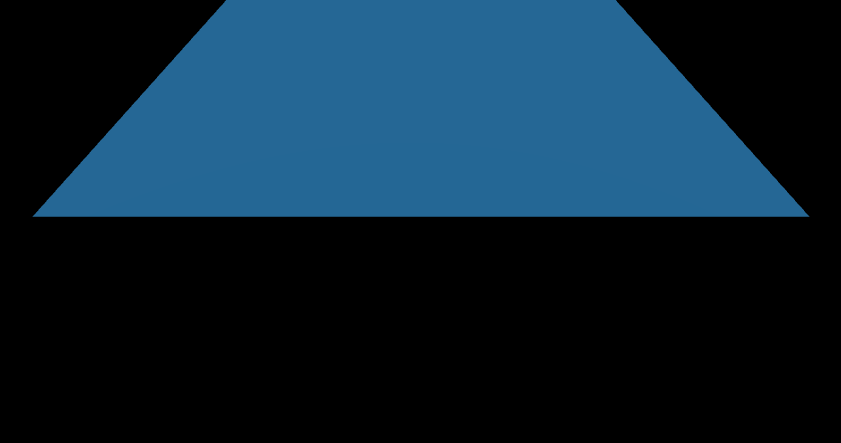
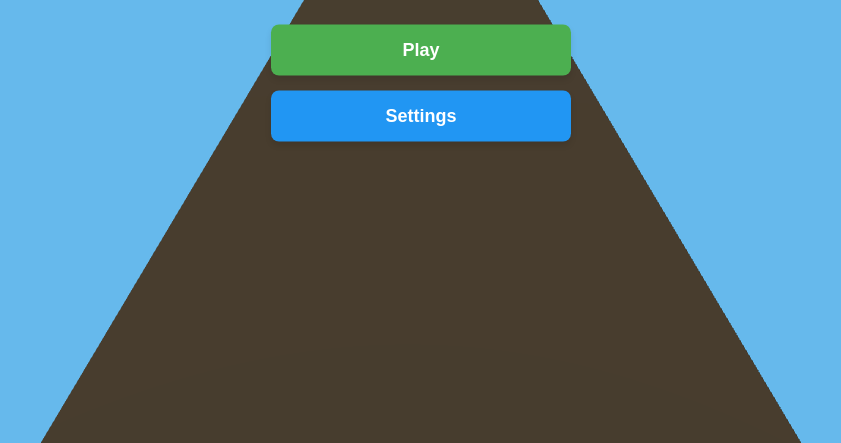
Before and after one commit to Nevah5/subsurf, a website built with Vite: page index.html in a window 1280 px wide. Shown: the part 357-800 px from the top of the page, without its empty margins (219-1060 px from the left). Built offline with nearby package versions, Linux system fonts and the light colour scheme; animation ran at ten frames a second.

Commit message:
Add menu

```diff
--- a/index.html
+++ b/index.html
@@ -7,6 +7,11 @@
     <title>Three.js Plane Demo</title>
   </head>
   <body>
+    <div id="menu">
+      <h1 id="menu-title">Subsurf</h1>
+      <button id="play-button" class="menu-button">Play</button>
+      <button id="settings-button" class="menu-button">Settings</button>
+    </div>
     <script type="module" src="/src/main.js"></script>
   </body>
 </html>
--- a/src/config.js
+++ b/src/config.js
@@ -2,24 +2,45 @@
 export default {
   // Plane settings
   plane: {
-    width: 10,
-    height: 10,
+    width: 10,           // Width of the plane (configurable)
+    length: 1000,        // Length of the plane (stretching to "infinity")
     widthSegments: 1,
-    heightSegments: 1,
-    color: '#3498db', // Blue color by default
+    lengthSegments: 100, // More segments for the stretched dimension
+    color: '#6a5a43',    // Blue color by default
   },
 
   // Renderer settings
   renderer: {
-    clearColor: '#000000',
+    clearColor: '#66b9ec',
     pixelRatio: window.devicePixelRatio,
   },
 
   // Camera settings
   camera: {
-    fov: 75,
+    fov: 60,
     near: 0.1,
-    far: 1000,
-    position: { x: 0, y: 5, z: 10 }
+    far: 2000,
+    position: { x: 0, y: 8, z: -10 }, // Positioned closer to the plane
+    rotation: { x: -2 / 6, y: 0, z: 0 } // Looking downward at about 30 degrees
+  },
+
+  // Menu settings
+  menu: {
+    title: {
+      text: "Subsurf",
+      color: "#FFFFFF" // White, configurable
+    },
+    buttons: {
+      play: {
+        text: "Play",
+        color: "#FFFFFF", // Button text color
+        backgroundColor: "#4CAF50" // Green background
+      },
+      settings: {
+        text: "Settings",
+        color: "#FFFFFF", // Button text color
+        backgroundColor: "#2196F3" // Blue background
+      }
+    }
   }
 }
--- a/src/main.js
+++ b/src/main.js
@@ -1,7 +1,36 @@
 import * as THREE from 'three';
-import { OrbitControls } from 'three/examples/jsm/controls/OrbitControls.js';
 import config from './config.js';
 import './style.css';
+
+// Setup menu from config
+function setupMenu() {
+  const menuTitle = document.getElementById('menu-title');
+  const playButton = document.getElementById('play-button');
+  const settingsButton = document.getElementById('settings-button');
+
+  // Apply title text and color from config
+  menuTitle.textContent = config.menu.title.text;
+  menuTitle.style.color = config.menu.title.color;
+
+  // Apply play button text and styles
+  playButton.textContent = config.menu.buttons.play.text;
+  playButton.style.color = config.menu.buttons.play.color;
+  playButton.style.backgroundColor = config.menu.buttons.play.backgroundColor;
+
+  // Apply settings button text and styles
+  settingsButton.textContent = config.menu.buttons.settings.text;
+  settingsButton.style.color = config.menu.buttons.settings.color;
+  settingsButton.style.backgroundColor = config.menu.buttons.settings.backgroundColor;
+
+  // Button event listeners
+  playButton.addEventListener('click', () => {
+    document.getElementById('menu').style.display = 'none';
+  });
+
+  settingsButton.addEventListener('click', () => {
+    alert('Settings not implemented yet');
+  });
+}
 
 // Create scene
 const scene = new THREE.Scene();
@@ -19,6 +48,11 @@ camera.position.set(
   config.camera.position.z
 );
 
+// Apply camera rotation
+camera.rotation.x = config.camera.rotation.x;
+camera.rotation.y = config.camera.rotation.y;
+camera.rotation.z = config.camera.rotation.z;
+
 // Create renderer
 const renderer = new THREE.WebGLRenderer({ antialias: true });
 renderer.setSize(window.innerWidth, window.innerHeight);
@@ -26,23 +60,23 @@ renderer.setPixelRatio(config.renderer.pixelRatio);
 renderer.setClearColor(config.renderer.clearColor);
 document.body.appendChild(renderer.domElement);
 
-// Add orbit controls
-const controls = new OrbitControls(camera, renderer.domElement);
-controls.enableDamping = true;
-
-// Create plane
-const planeGeometry = new THREE.PlaneGeometry(
+// Create plane - using BoxGeometry for better stretching
+const planeGeometry = new THREE.BoxGeometry(
   config.plane.width,
-  config.plane.height,
+  0.1, // Very thin height
+  config.plane.length,
   config.plane.widthSegments,
-  config.plane.heightSegments
+  1,
+  config.plane.lengthSegments
 );
 const planeMaterial = new THREE.MeshStandardMaterial({
   color: config.plane.color,
   side: THREE.DoubleSide
 });
 const plane = new THREE.Mesh(planeGeometry, planeMaterial);
-plane.rotation.x = Math.PI / 2; // Rotate plane to be horizontal
+
+// Position plane so it stretches away from the camera
+plane.position.z = -config.plane.length / 2;
 scene.add(plane);
 
 // Add lighting
@@ -63,8 +97,9 @@ window.addEventListener('resize', () => {
 // Animation loop
 function animate() {
   requestAnimationFrame(animate);
-  controls.update();
   renderer.render(scene, camera);
 }
 
+// Initialize
+setupMenu();
 animate();
--- a/src/style.css
+++ b/src/style.css
@@ -6,4 +6,41 @@
 
 body {
   overflow: hidden;
+  font-family: 'Arial', sans-serif;
 }
+
+#menu {
+  position: absolute;
+  top: 50%;
+  left: 50%;
+  transform: translate(-50%, -50%);
+  text-align: center;
+  z-index: 100;
+  width: 300px;
+}
+
+#menu h1 {
+  font-size: 48px;
+  margin-bottom: 40px;
+  letter-spacing: 2px;
+  text-shadow: 2px 2px 4px rgba(0, 0, 0, 0.5);
+}
+
+.menu-button {
+  display: block;
+  width: 100%;
+  padding: 15px;
+  margin-bottom: 15px;
+  border: none;
+  border-radius: 8px;
+  font-size: 18px;
+  font-weight: bold;
+  cursor: pointer;
+  transition: all 0.3s ease;
+  box-shadow: 0 4px 6px rgba(0, 0, 0, 0.1);
+}
+
+.menu-button:hover {
+  transform: translateY(-2px);
+  box-shadow: 0 6px 8px rgba(0, 0, 0, 0.2);
+}
```
Also changed, not shown: README.md.
